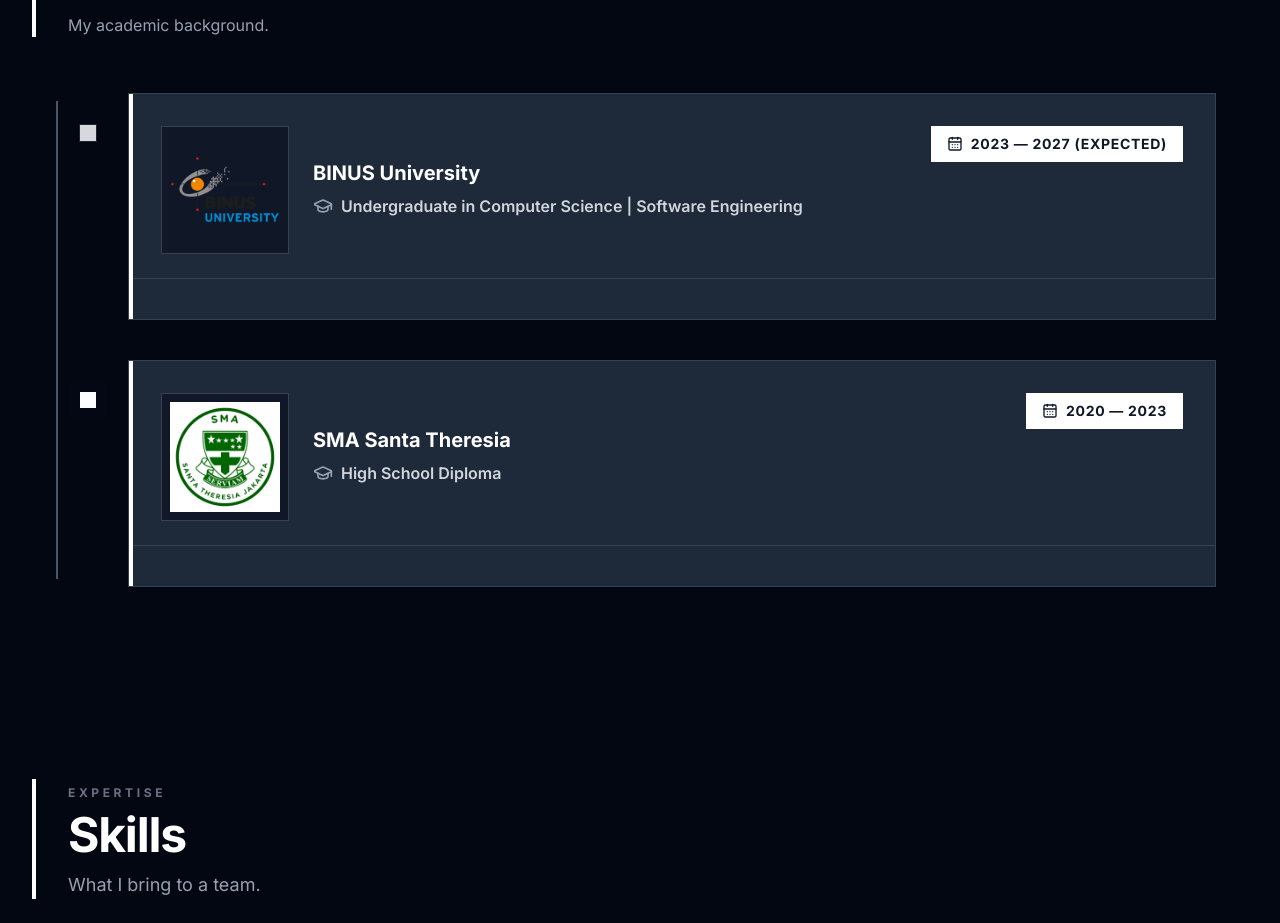
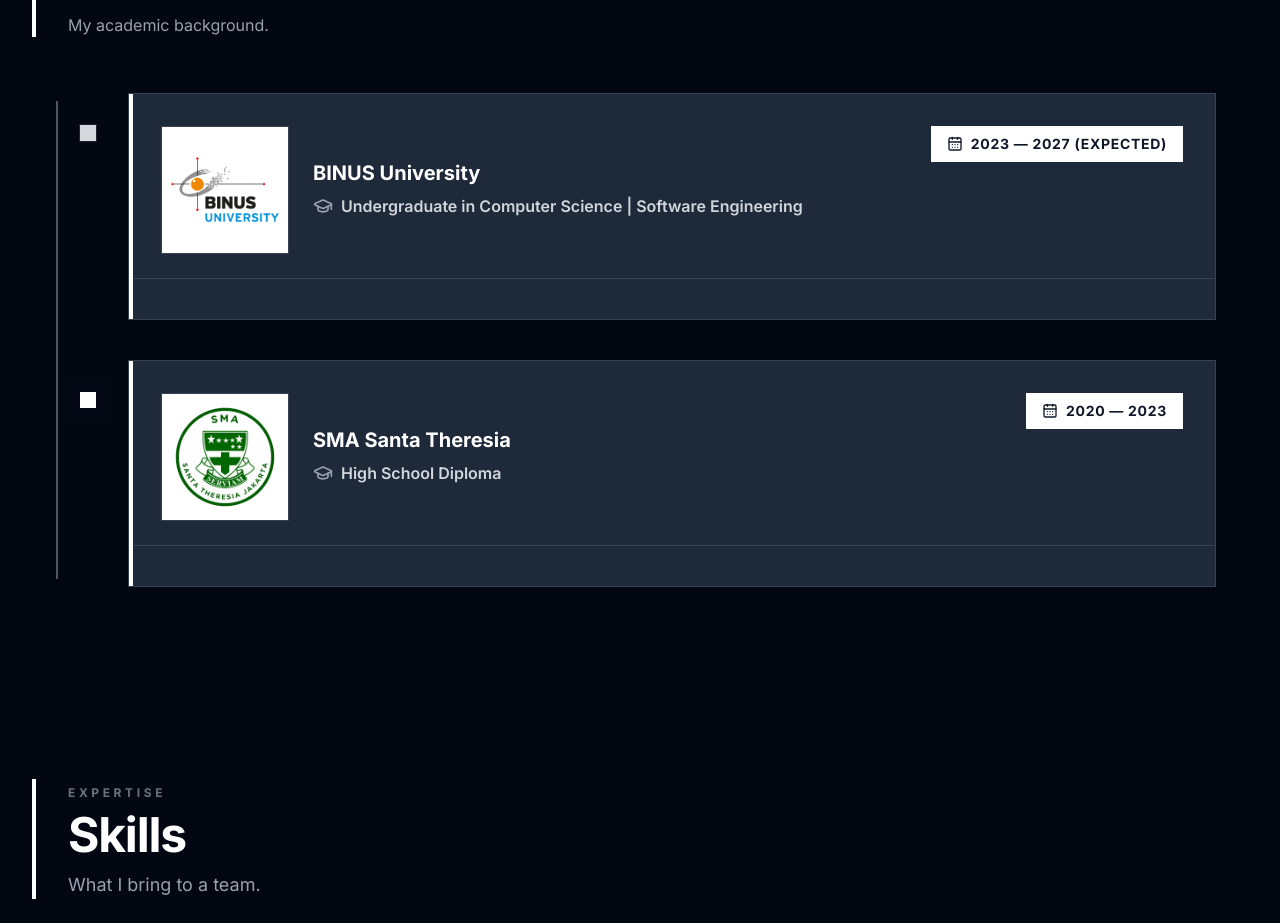
Before and after one commit to arthurnelsonn/Portfolio, a React (Vite) app: page / in a window 1280 px wide. Shown: the part 1580-2503 px from the top of the page. Built offline with nearby package versions, Linux system fonts and the light colour scheme.

Commit message:
Color changed

```diff
--- a/src/components/Education.jsx
+++ b/src/components/Education.jsx
@@ -54,7 +54,7 @@ export default function Education() {
                 <div className="absolute left-0 top-0 bottom-0 w-1 bg-white" />
 
                 <div className="flex items-center gap-6 px-8 pt-8 pb-6 border-b border-gray-700">
-                  <div className="w-32 h-32 border border-gray-700 group-hover:border-gray-400 transition-colors flex items-center justify-center p-2 flex-shrink-0 bg-gray-900">
+                  <div className="w-32 h-32 border border-gray-700 group-hover:border-gray-400 transition-colors flex items-center justify-center p-2 flex-shrink-0 bg-white">
                     <img src={edu.logo} alt={edu.school} className="w-full h-full object-contain" />
                   </div>
                   <div>
```
